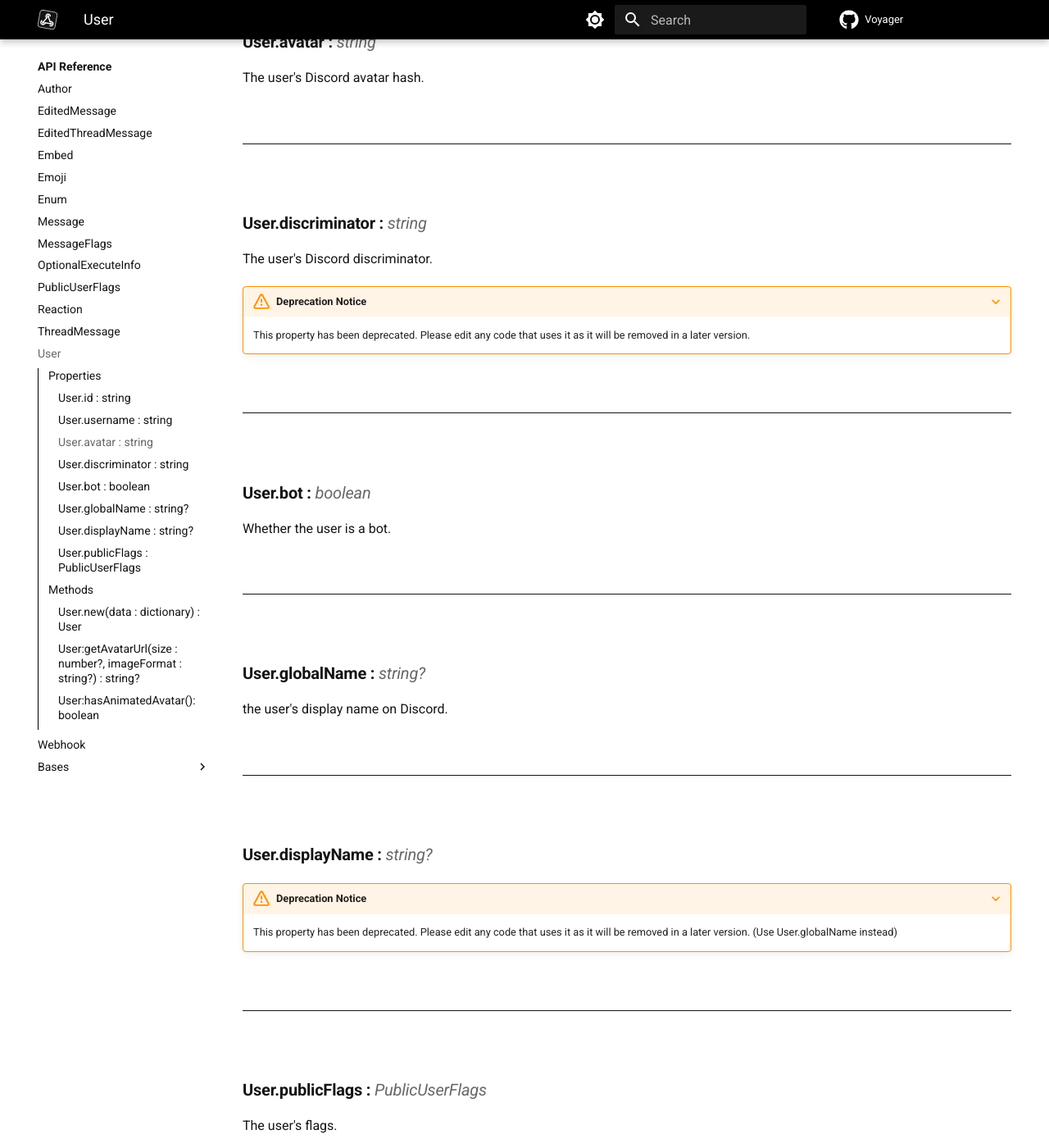
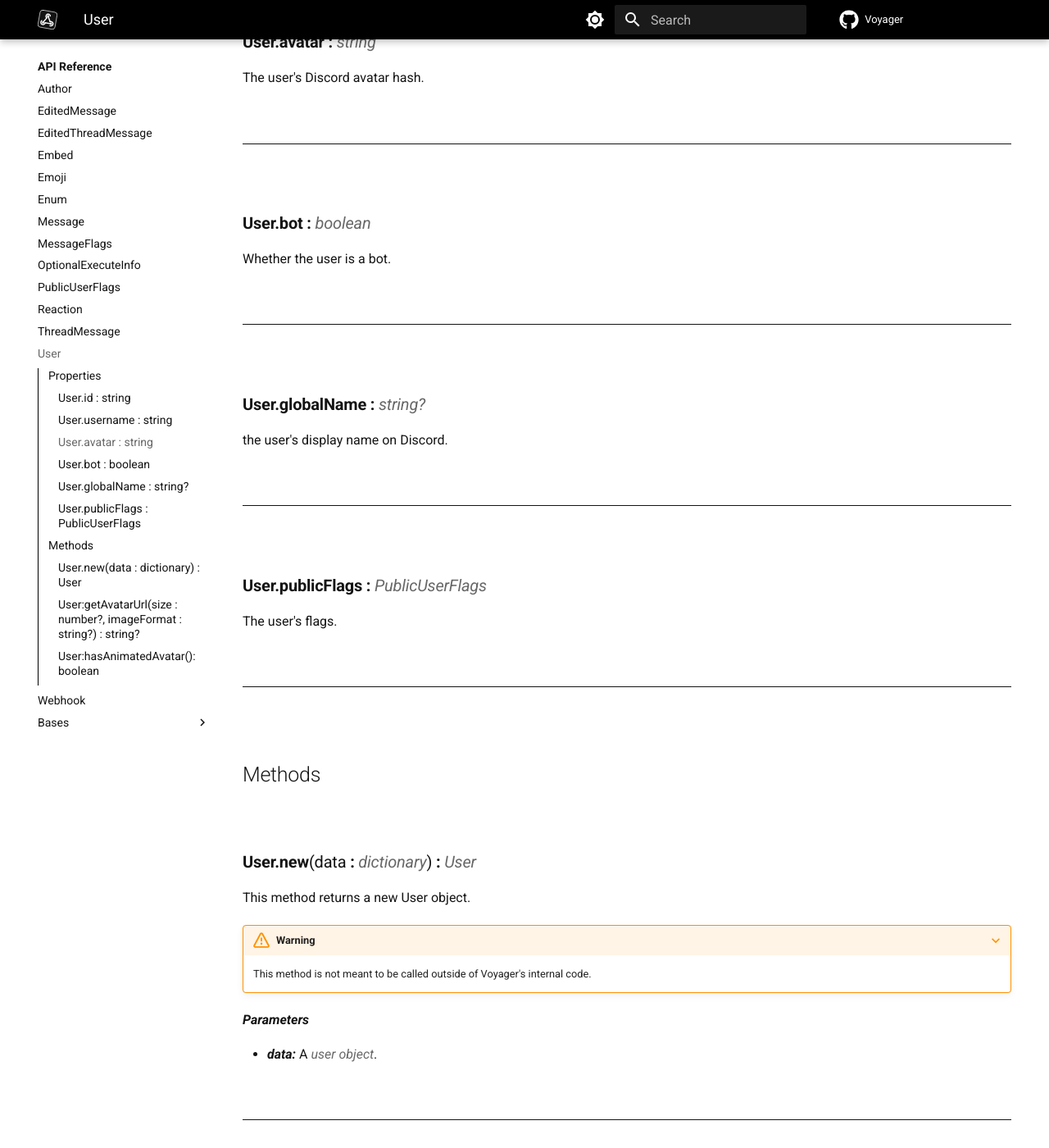
Before and after one commit to Jodenee/Voyager, an MkDocs documentation site: the page built from docs/API-Reference/User.md, in a window 1280 px wide and 1400 px high, scrolled down 807 px. Shown: the whole window at 82% size. Built offline with MkDocs 1.6.1 and Material for MkDocs 9.7.7, drawn with Linux system fonts in a browser that asks for light colours; comment, search, counter and statistics services are not loaded; the version menu is left out.

Commit message:
update docs

```diff
--- a/docs/API-Reference/User.md
+++ b/docs/API-Reference/User.md
@@ -33,18 +33,6 @@ The user's Discord avatar hash.
 
 <br />
 
-### **User.discriminator :** [*string*](https://create.roblox.com/docs/scripting/luau/strings)
-The user's Discord discriminator.
-
-???+ warning "Deprecation Notice"
-    This property has been deprecated. Please edit any code that uses it as it will be removed in a later version.
-
-<br />
-
----
-
-<br />
-
 ### **User.bot :** [*boolean*](https://create.roblox.com/docs/scripting/luau/booleans)
 Whether the user is a bot.
 
@@ -56,17 +44,6 @@ Whether the user is a bot.
 
 ### **User.globalName :** [*string?*](https://create.roblox.com/docs/scripting/luau/strings)
 the user's display name on Discord.
-
-<br />
-
----
-
-<br />
-
-### **User.displayName :** [*string?*](https://create.roblox.com/docs/scripting/luau/strings)
-
-???+ warning "Deprecation Notice"
-    This property has been deprecated. Please edit any code that uses it as it will be removed in a later version. (Use User.globalName instead)
 
 <br />
 
```
Also changed, not shown: docs/API-Reference/Author.md (+0 -12 lines), docs/index.md (+1 -1 lines).
